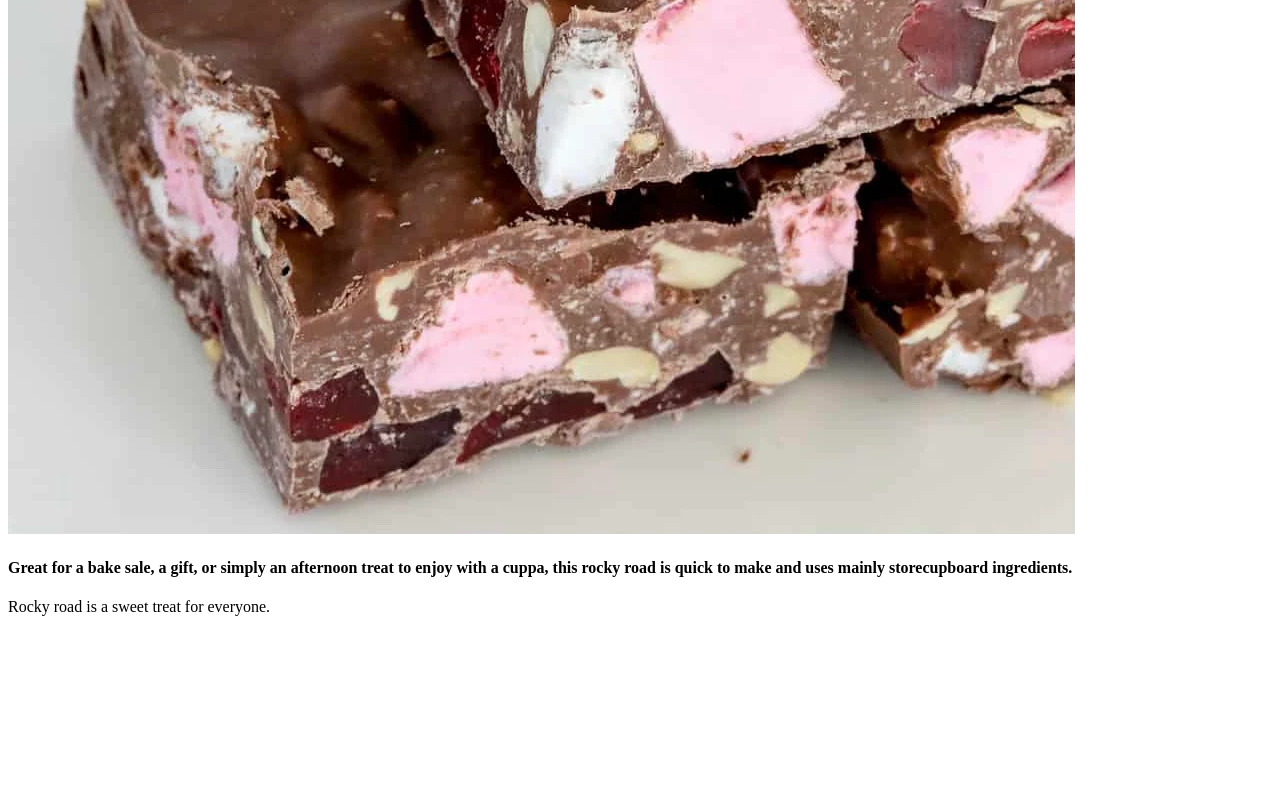
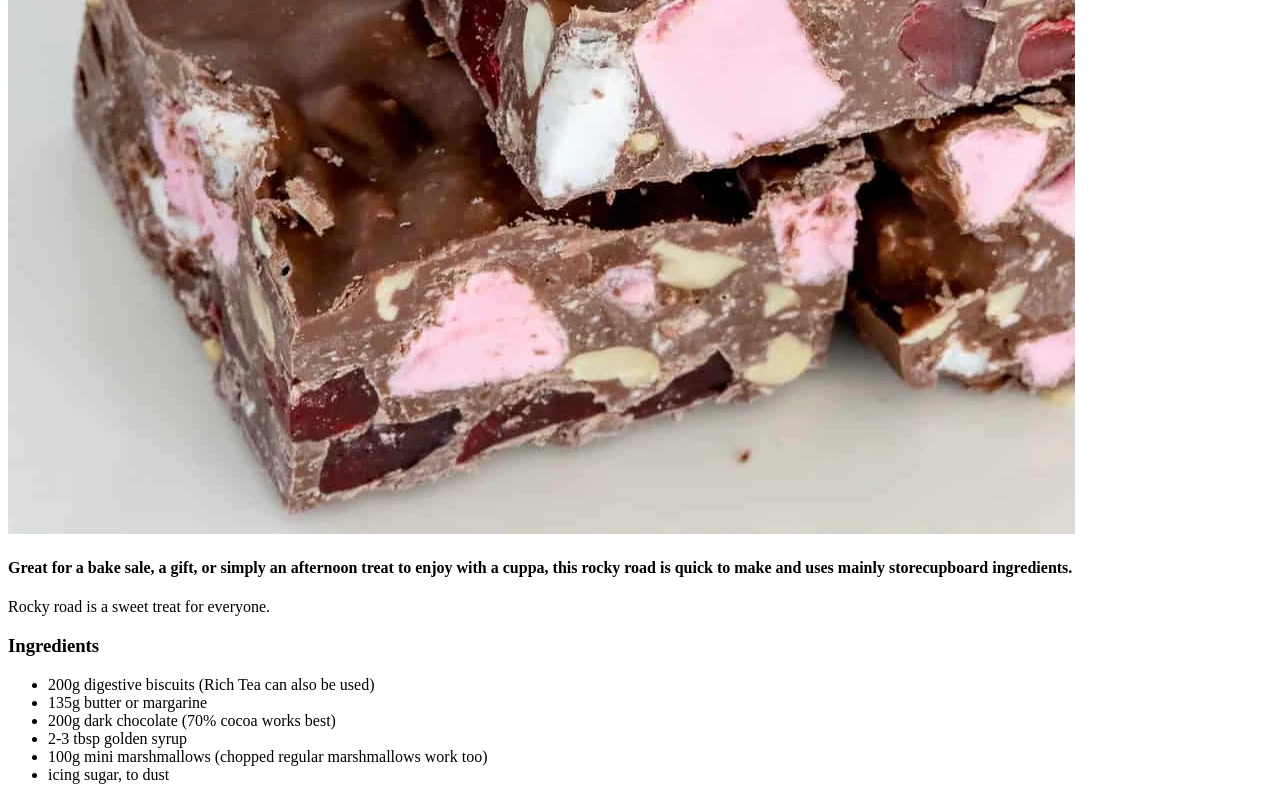
Before and after one commit to aceiscoding/HTML-Projects, a plain HTML site: page Recipes/Food/rocky road.html in a window 1280 px wide. Shown: the part 613-1413 px from the top of the page. Before the commit the page ends 1245 px from the top, so only its background shows below. Drawn offline with Linux system fonts and the light colour scheme.

Commit message:
added unordered list of ingredients

```diff
--- a/Recipes/Food/rocky road.html
+++ b/Recipes/Food/rocky road.html
@@ -11,7 +11,15 @@
     <img src="../Images/rocky road.jpg">
     <h4>Great for a bake sale, a gift, or simply an afternoon treat to enjoy with a cuppa, this rocky road is quick to make and uses mainly storecupboard ingredients.</h4>
     <p>Rocky road is a sweet treat for everyone.</p>
+    <h3>Ingredients</h3>
+    <ul>
+        <li>200g digestive biscuits (Rich Tea can also be used)</li>
+        <li>135g butter or margarine</li>
+        <li>200g dark chocolate (70% cocoa works best)</li>
+        <li>2-3 tbsp golden syrup</li>
+        <li>100g mini marshmallows (chopped regular marshmallows work too)</li>
+        <li>icing sugar, to dust</li>
+    </ul>
 
-    <p>
 </body>
 </html>
```
